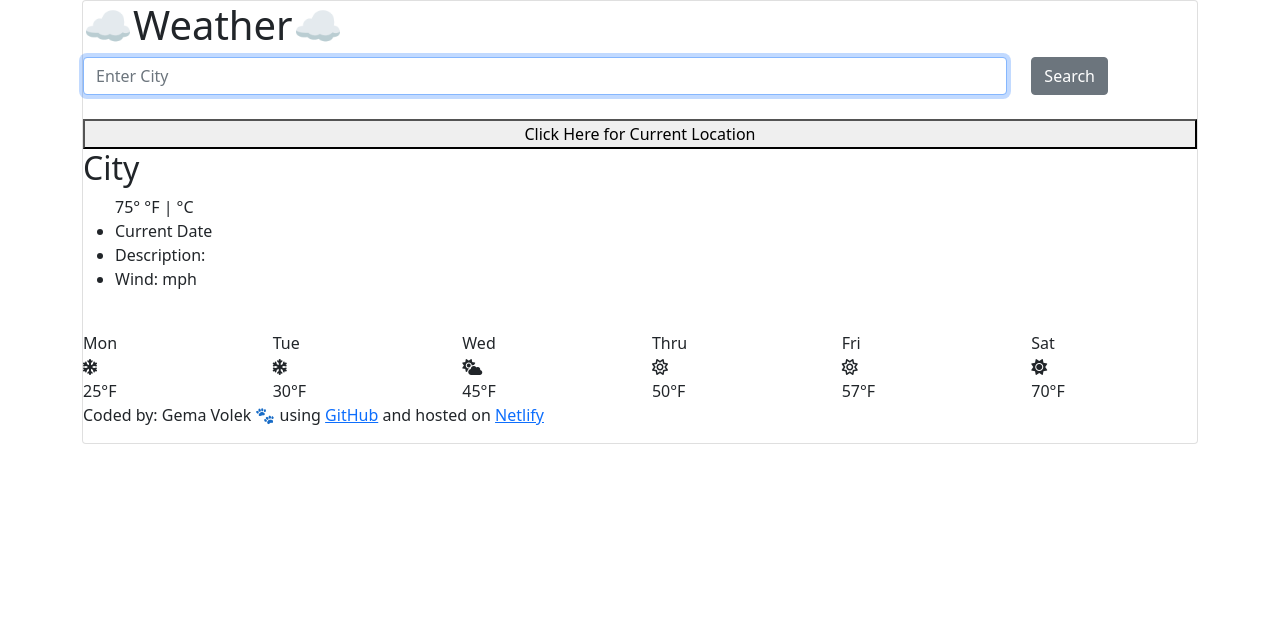
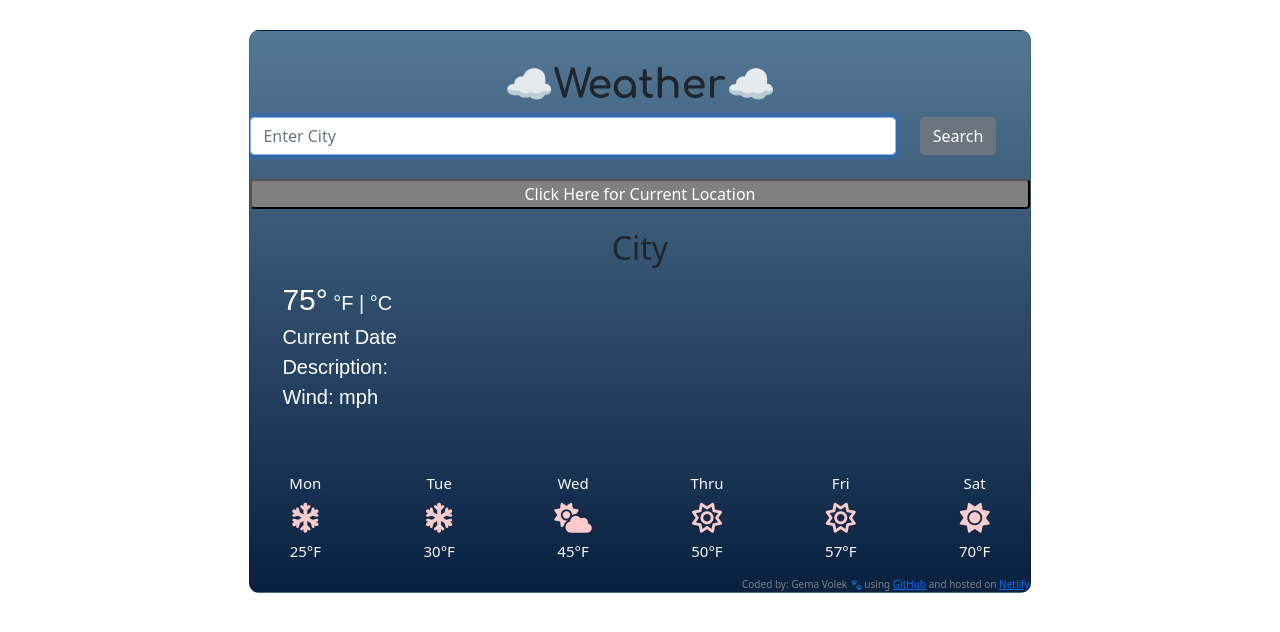
Before and after one commit to gvolek/weather-app, a plain HTML site: page index.html in a window 1280 px wide. Drawn offline with nearby package versions, Linux system fonts and the light colour scheme.

Commit message:
Added CSS & updated CSS and JS links on HTML

```diff
--- a/index.html
+++ b/index.html
@@ -22,7 +22,7 @@
       src="https://kit.fontawesome.com/dcab553161.js"
       crossorigin="anonymous"
     ></script>
-    <link rel="stylesheet" href="src/styles.css" />
+    <link rel="stylesheet" href="style.css" />
   </head>
   <body>
     <div class="container">
@@ -99,6 +99,6 @@
         <p>Coded by: Gema Volek 🐾 using <a href="https://github.com/gvolek/weather-app">GitHub</a> and hosted on <a href="https://app.netlify.com/sites/jolly-kalam-a84772/overview">Netlify<a></p>
       </div>
     </div>
-    <script src="src/index.js"></script>
+    <script src="index.js"></script>
   </body>
 </html>
--- /dev/null
+++ b/style.css
@@ -0,0 +1,65 @@
+.card {
+  margin: auto;
+  margin-top: 30px;
+  background: linear-gradient(to top, #09203f 0%, #537895 100%);
+  border-radius: 10px;
+  max-width: 70%;
+  overflow: auto;
+}
+h1 {
+  font-family: "Comfortaa", cursive;
+  margin-top: 30px;
+  text-align: center;
+}
+button {
+  display: block;
+  margin: 0;
+  border-radius: 4px;
+  background-color: grey;
+  color: white;
+}
+h2 {
+  text-align: center;
+  margin-bottom: 10px;
+  margin-top: 20px;
+}
+p {
+  font-size: 10px;
+  text-align: right;
+  color: gray;
+  margin-top: 15px;
+  margin-bottom: auto;
+}
+.EnterCity {
+  font-family: Arial, Helvetica, sans-serif;
+  font-size: 20px;
+  padding: 0 20px;
+}
+#CurrentTemp {
+  font-size: 30px;
+}
+.CurrentDetails {
+  color: white;
+  font-family: Arial, Helvetica, sans-serif;
+  font-size: 20px;
+  list-style: none;
+  text-align: left;
+}
+
+.DayOfTheWk {
+  color: whitesmoke;
+  font-size: 15px;
+  margin-top: 20px;
+  margin-bottom: 0px;
+  text-align: center;
+}
+.icon {
+  color: #ffcbcb;
+  font-size: 30px;
+  text-align: center;
+}
+.Temperature {
+  color: whitesmoke;
+  font-size: 15px;
+  text-align: center;
+}
```
